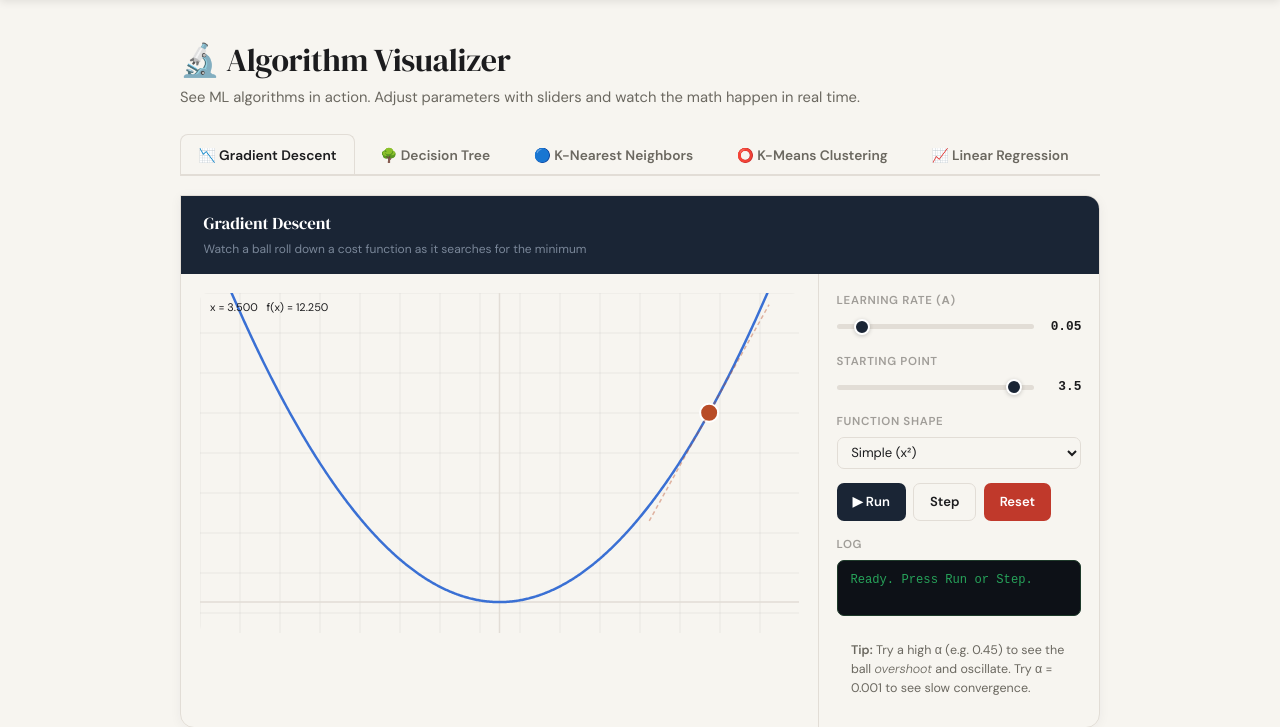
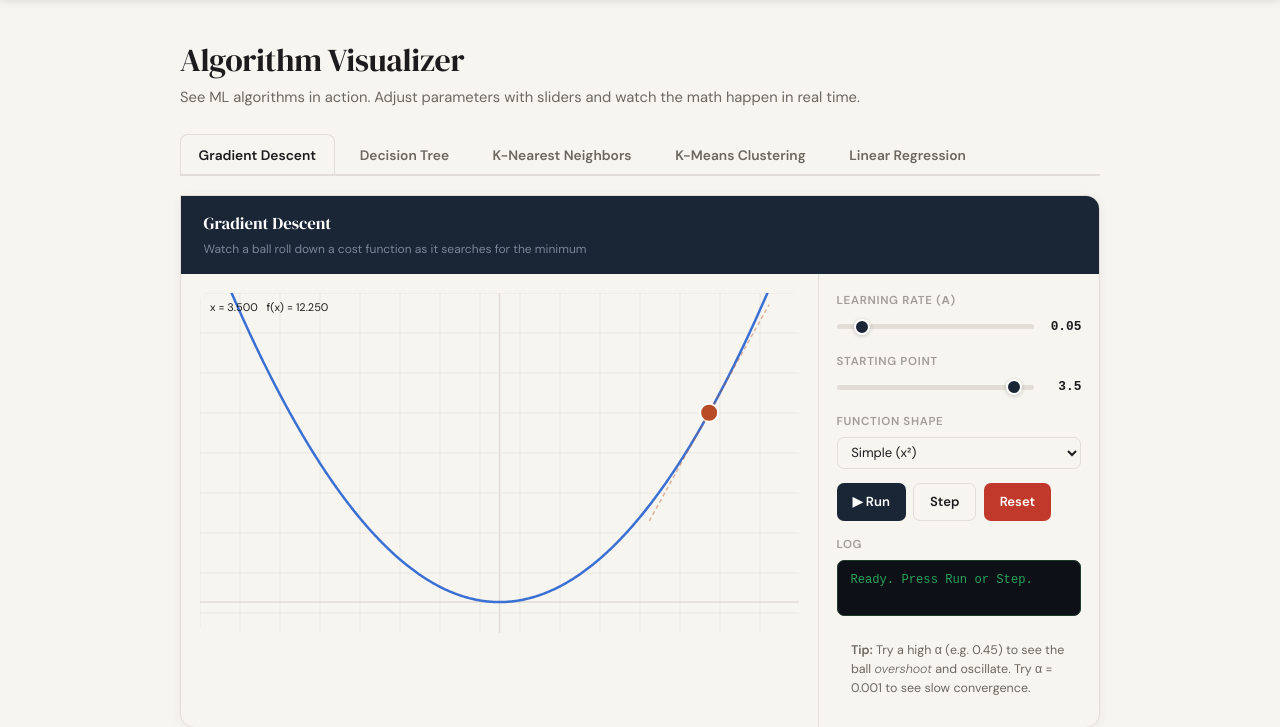
Before and after one commit to parthenobae/Neurix, a Flask app: page /visualizer in a window 1280 px wide. Shown: the part 64-791 px from the top of the page. Run offline with Flask 3, Linux system fonts and the light colour scheme; some libraries are stand-ins or nearby versions.

Commit message:
Update index.html of visualizer

```diff
--- a/neurix/templates/visualizer/index.html
+++ b/neurix/templates/visualizer/index.html
@@ -181,17 +181,17 @@ input[type="range"]::-webkit-slider-thumb {
 <div class="viz-wrap">
 
   <div class="viz-hero">
-    <h1>🔬 Algorithm Visualizer</h1>
+    <h1>Algorithm Visualizer</h1>
     <p>See ML algorithms in action. Adjust parameters with sliders and watch the math happen in real time.</p>
   </div>
 
   <!-- Tab bar -->
   <div class="viz-tabs">
-    <button class="viz-tab active" onclick="switchTab('gd')">📉 Gradient Descent</button>
-    <button class="viz-tab" onclick="switchTab('dt')">🌳 Decision Tree</button>
-    <button class="viz-tab" onclick="switchTab('knn')">🔵 K-Nearest Neighbors</button>
-    <button class="viz-tab" onclick="switchTab('kmeans')">⭕ K-Means Clustering</button>
-    <button class="viz-tab" onclick="switchTab('lr')">📈 Linear Regression</button>
+    <button class="viz-tab active" onclick="switchTab('gd')">Gradient Descent</button>
+    <button class="viz-tab" onclick="switchTab('dt')">Decision Tree</button>
+    <button class="viz-tab" onclick="switchTab('knn')">K-Nearest Neighbors</button>
+    <button class="viz-tab" onclick="switchTab('kmeans')">K-Means Clustering</button>
+    <button class="viz-tab" onclick="switchTab('lr')">Linear Regression</button>
   </div>
 
   <!-- ═══════════════════════════════════════════════════════
```
